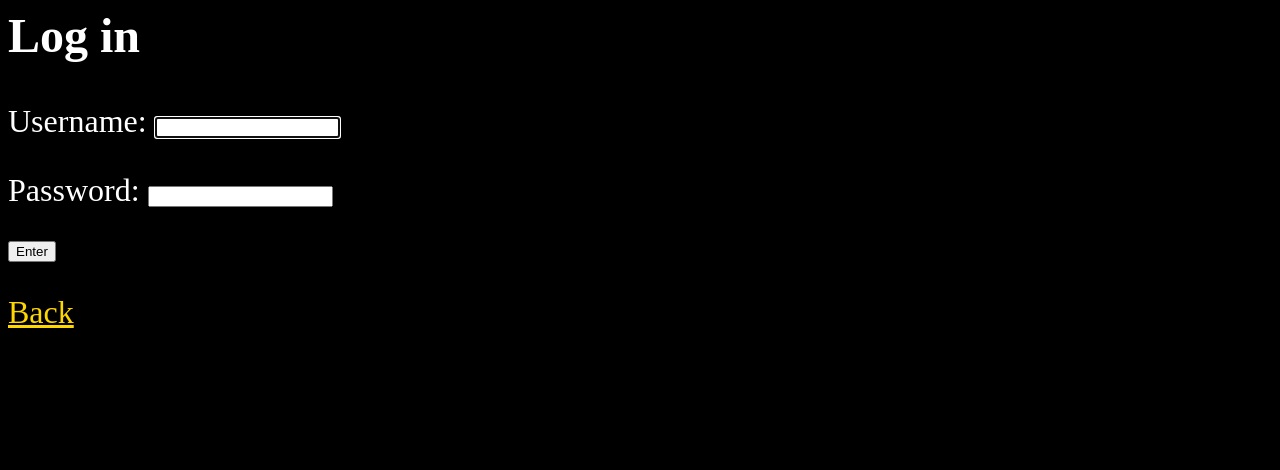
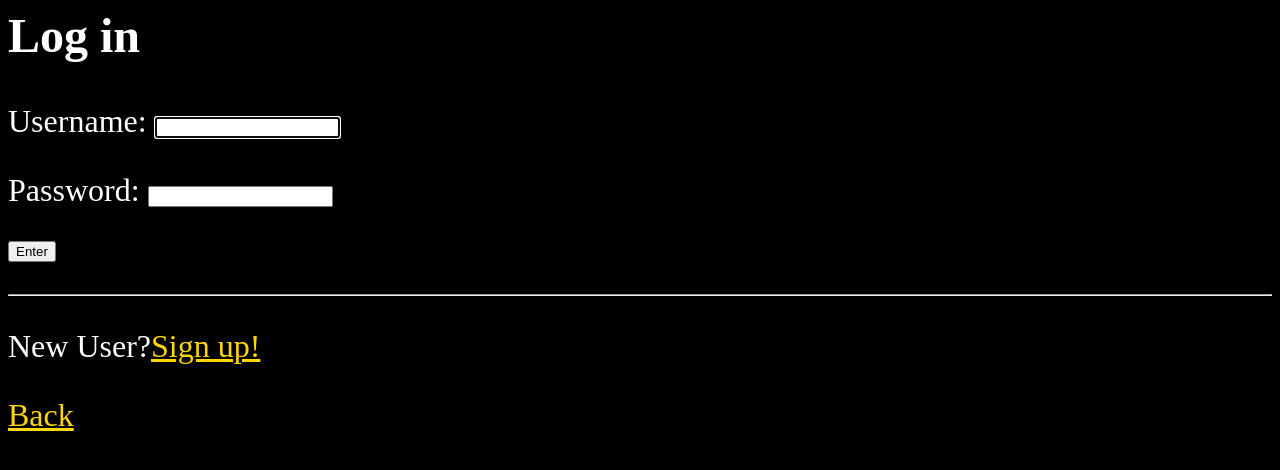
Before and after one commit to Born-S1nner/basicwebsite, a Django app: page /user/login/ in a window 1280 px wide. Shown: the top 470 px of the page. Run offline with Django 3.2, Linux system fonts and the light colour scheme.

Commit message:
login redesgin

```diff
--- a/basic/user/templates/registration/login.html
+++ b/basic/user/templates/registration/login.html
@@ -12,5 +12,7 @@
     {{ form.as_p }}
     <button type="submit">Enter</button>
   </form>
+  <hr/>
+  <p>New User?<a href="/user/signup" >Sign up!</a></p>
   <a href="/" >Back</a>
 </body>
```
